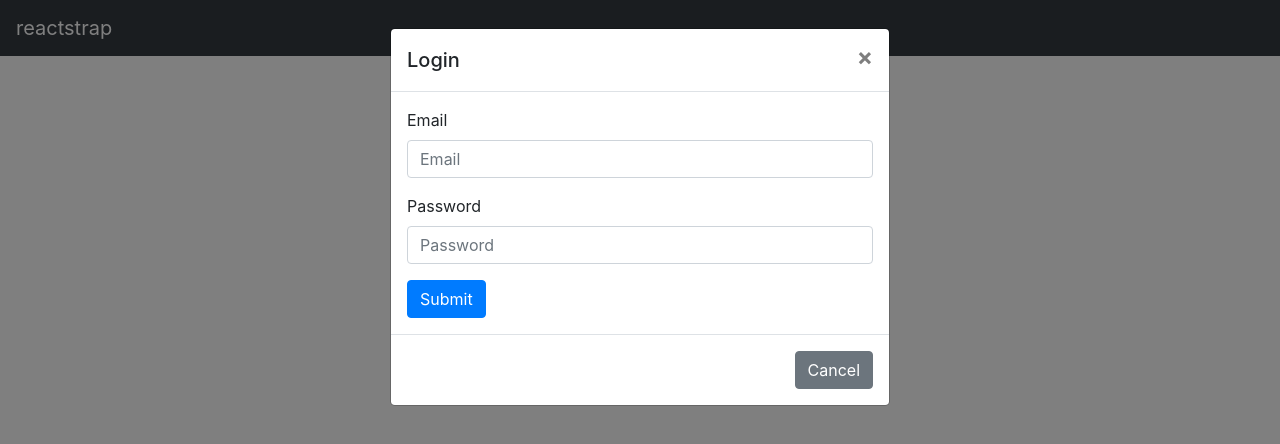
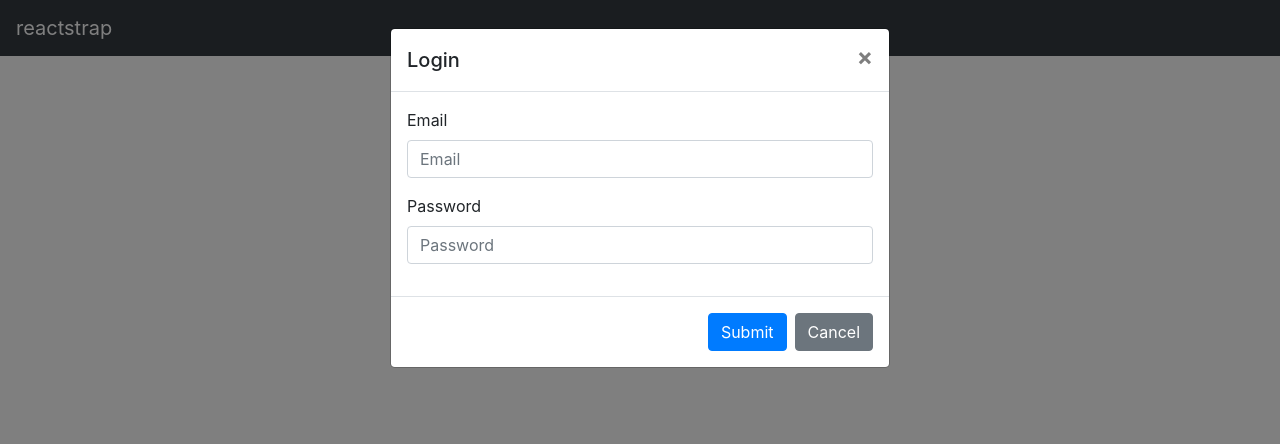
Before and after one commit to chrisshyi/Leave-Manager, a React (Create React App) app in the folder client/: page / in a window 1280 px wide. Both pictures are taken after a click on the button "Login". Shown: the top 444 px of the page. Built offline with nearby package versions, Linux system fonts and the light colour scheme.

Commit message:
Move form submission button
Moved form submission button into the modal footer

```diff
--- a/client/src/auth/LoginModal.js
+++ b/client/src/auth/LoginModal.js
@@ -58,7 +58,7 @@ const LoginModal = props => {
                 <ModalHeader toggle={toggle}>Login</ModalHeader>
                 <ModalBody>
                     { auth.errorMsg !== '' ? <Alert color="danger">{auth.errorMsg}</Alert> : ''}
-                    <Form>
+                    <Form id="login-form">
                         <FormGroup>
                             <Label for="email">Email</Label>
                             <Input
@@ -80,11 +80,11 @@ const LoginModal = props => {
                             />
                         </FormGroup>
                     </Form>
-                    <Button color="primary" type="button" onClick={e => onSubmit(e)}>
+                </ModalBody>
+                <ModalFooter>
+                    <Button color="primary" type="button" onClick={e => onSubmit(e)} form='login-form'>
                         Submit
                     </Button>
-                </ModalBody>
-                <ModalFooter>
                     <Button color="secondary" onClick={toggle}>
                         Cancel
                     </Button>
```
